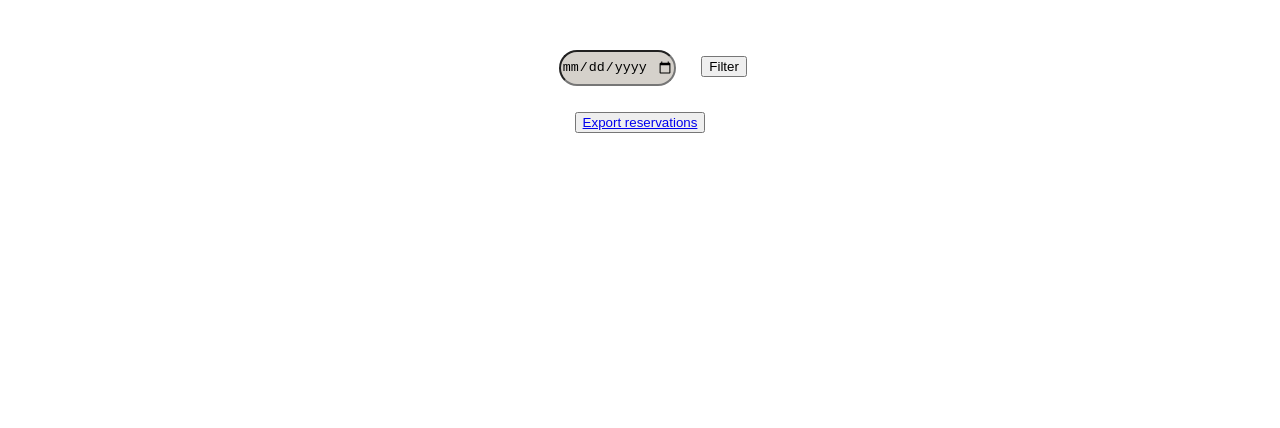
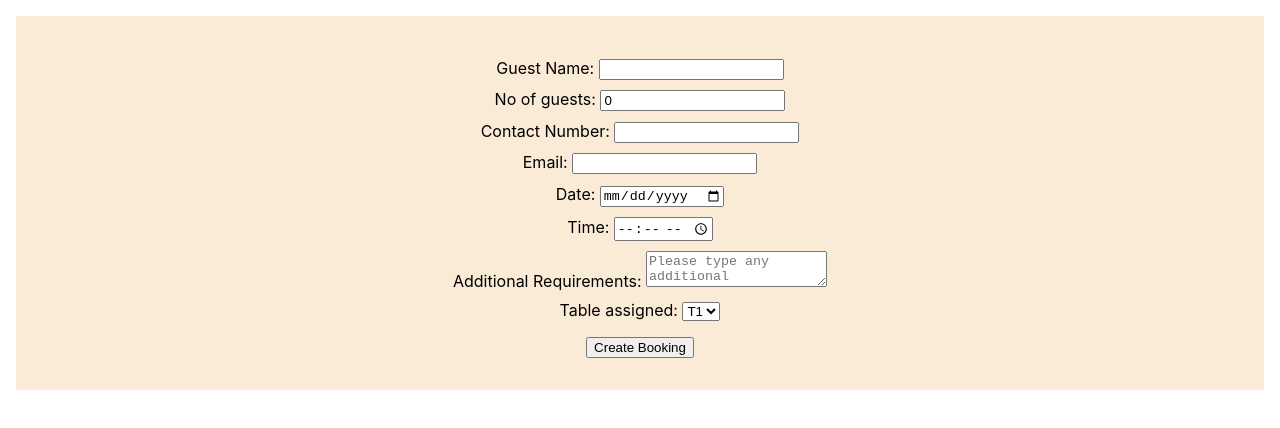
Before and after one commit to kartiks2000/casa-reservation, a React (Create React App) app: page /create_booking in a window 1280 px wide. Shown: the top 428 px of the page. Built offline with nearby package versions, Linux system fonts and the light colour scheme.

Commit message:
build: styling

```diff
--- a/src/App.js
+++ b/src/App.js
@@ -6,8 +6,8 @@ import AllBooking from './components/booking/all_bookings';
 function App() {
   return (
     <div className="App">
-      {/* <CreateBooking></CreateBooking> */}
-      <AllBooking></AllBooking>
+      <CreateBooking></CreateBooking>
+      {/* <AllBooking></AllBooking> */}
     </div>
   );
 }
--- a/src/components/booking/create_booking.js
+++ b/src/components/booking/create_booking.js
@@ -4,6 +4,8 @@ import {set, ref} from 'firebase/database'
 
 import {db} from "../../firebase";
 import {uid} from "uid";
+
+import '../../style/create_booking.css'
 
 function CreateBooking() {
   const [name, setName] = useState('')
@@ -42,38 +44,38 @@ function CreateBooking() {
   }
 
   return(
-    <div>
+    <div className='form_box'>
       <form onSubmit={handle_submit}>
         <div className='form_entry'>
-          <label>Guest Name</label>
+          <label>Guest Name: </label>
           <input type="text" value={name} onChange={(e) => setName(e.target.value)} required/>
         </div>
         <div className='form_entry'>
-          <label>Total number of guests</label>
+          <label>No of guests: </label>
           <input type="number" value={number_of_guests} onChange={(e)=> setNumber_of_guests(e.target.value)} required/>
         </div>
         <div className='form_entry'>
-          <label>Contact Number</label>
+          <label>Contact Number: </label>
           <input type="text" value={contact_number} onChange={(e) => setContact_number(e.target.value)} required/>
         </div>
         <div className='form_entry'>
-          <label>Email</label>
+          <label>Email: </label>
           <input type="email" value={email} onChange={(e) => setEmail(e.target.value)} required/>
         </div>
         <div className='form_entry'>
-          <label>Date</label>
+          <label>Date: </label>
           <input type="date" value={date} onChange={(e) => setDate(e.target.value)} required/>
         </div>
         <div className='form_entry'>
-          <label>Time</label>
+          <label>Time: </label>
           <input type="time" value={time} onChange={(e) => setTime(e.target.value)} required/>
         </div>
         <div className='form_entry'>
-          <label>Additional Requirements</label>
+          <label>Additional Requirements: </label>
           <textarea placeholder='Please type any additional information...' value={additional_requirements} onChange={(e) => setAdditional_requirements(e.target.value)}/>
         </div>
         <div className='form_entry'>
-          <label>Table assigned</label>
+          <label>Table assigned: </label>
           <select value={table} onChange={(e) => setTable(e.target.value)}>
             <option value="T1">T1</option>
             <option value="T2">T2</option>
@@ -82,7 +84,7 @@ function CreateBooking() {
             <option value="T5">T5</option>
           </select>
         </div>
-        <button>Create Booking</button>
+        <button className='create_booking_btn'>Create Booking</button>
       </form>
     </div>
   );
--- a/src/components/booking/edit_booking.js
+++ b/src/components/booking/edit_booking.js
@@ -5,7 +5,7 @@ import {set, ref} from 'firebase/database'
 
 import {db} from "../../firebase";
 
-import '../../style/each_booking.css';
+import '../../style/edit_booking.css';
 
 
 function EditBooking(props) {
@@ -51,14 +51,46 @@ function EditBooking(props) {
 
   return(
     <div className='edit_box'>
+        <div className='edit_field_box'>
+            <label>Booking ID: </label>
             <input type="text" disabled className='edit_field' value={props.booking.booking_id}/>
+        </div>
+
+        <div className='edit_field_box'>
+            <label>Name: </label>
             <input className='edit_field' value={name} onChange={(e) => setName(e.target.value)} type='text' placeholder='Name' required/>
+        </div>
+
+        <div className='edit_field_box'>
+            <label>Contact Number: </label>
             <input className='edit_field' value={contact_number} onChange={(e) => setContact_number(e.target.value)} type='number' placeholder='Contact Number' required/>
+        </div>
+
+        <div className='edit_field_box'>
+            <label>No. of guests: </label>
             <input className='edit_field' value={number_of_guests} onChange={(e) => setNumber_of_guests(e.target.value)} type='number' placeholder='Number of guests' required/>
+        </div>
+
+        <div className='edit_field_box'>
+            <label>Email: </label>
             <input className='edit_field' value={email} onChange={(e) => setEmail(e.target.value)} type='email' placeholder='Email' required/>
+        </div>
+
+        <div className='edit_field_box'>
+            <label>Date: </label>
             <input className='edit_field' value={props.booking.date} type='date' required disabled/>
+        </div>
+
+        <div className='edit_field_box'>
+            <label>Time: </label>
             <input className='edit_field' value={time} onChange={(e) => setTime(e.target.value)} type='time' required/>
+        </div>
+
+        <div className='edit_field_box'>
+            <label>Requirements: </label>
            <textarea className='edit_field' onChange={(e) => setAdditional_requirements(e.target.value)} value={additional_requirements}/>
+        </div>
+
         <div className='form_entry'>
           <label>Table assigned</label>
           <select value={table} onChange={(e) => setTable(e.target.value)}>
--- /dev/null
+++ b/src/style/create_booking.css
@@ -0,0 +1,15 @@
+.form_box{
+    /* display: flex; */
+    padding: 2rem;
+    margin: 1rem;
+    /* width: 20rem; */
+    background-color: antiquewhite;
+}
+
+.form_entry{
+    margin-top: .6rem;
+}
+
+.create_booking_btn{
+    margin-top: 1rem;
+}
--- a/src/style/each_booking.css
+++ b/src/style/each_booking.css
@@ -4,10 +4,11 @@
 
 .each_booking_box{
     border: 3px solid red;
+    border-radius: 2rem;
     margin: 1rem;
     align-self: center;
     padding: 2rem;
-    background-color: rgb(181, 185, 188);
+    background-color: rgb(152, 205, 245);
     width: 15rem;
     text-align: left;
 }
--- /dev/null
+++ b/src/style/edit_booking.css
@@ -0,0 +1,13 @@
+.edit_box{
+    display: flex;
+    flex-direction: column;
+    border: 3px solid red;
+    border-radius: 2rem;
+    padding: 2rem;
+}
+
+.edit_field_box{
+    flex-wrap: wrap;
+    justify-content: center;
+    margin-bottom: .6rem;
+}
```
Lines whose indentation alone changed are shown as unchanged.
